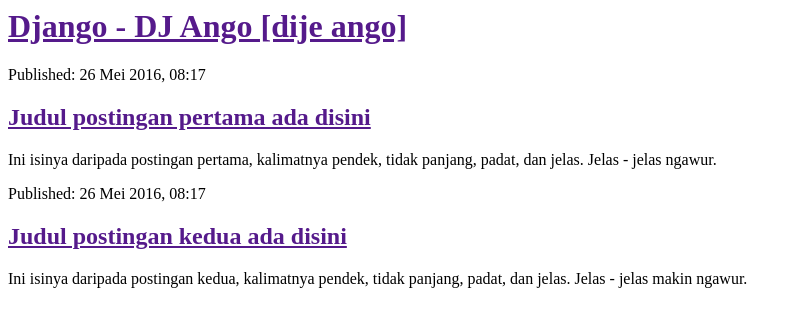
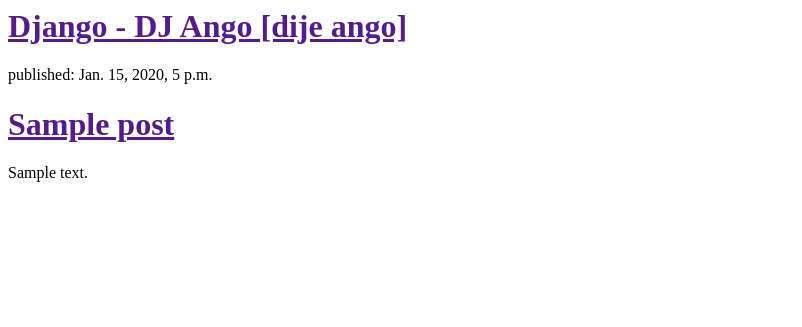
Before and after one commit to criespy/my-first-blog, a Django app: template blog/templates/blog/post_list.html in a window 1280 px wide. Shown: the top 327 px of the page, without its empty margins (0-802 px from the left). Run offline with Django 3.2, Linux system fonts and the light colour scheme; the template is opened without the code that fills it: values that come from a table or form of the project are taken from there, others are empty; tables that the repository leaves empty hold one stand-in row (values such as "Sample post").

Commit message:
Udah bisa nampilin data di homepage

```diff
--- a/blog/templates/blog/post_list.html
+++ b/blog/templates/blog/post_list.html
@@ -6,15 +6,12 @@
   <div>
     <h1><a href="">Django - DJ Ango [dije ango]</a></h1>
   </div>
+  {% for post in posts %}
   <div>
-    <p>Published: 26 Mei 2016, 08:17</p>
-    <p><h2><a href="">Judul postingan pertama ada disini</a></h2></p>
-    <p>Ini isinya daripada postingan pertama, kalimatnya pendek, tidak panjang, padat, dan jelas. Jelas - jelas ngawur.</p>
+    <p>published: {{ post.published_date }}</p>
+    <h1><a href="">{{ post.title }}</a></h1>
+    <p>{{ post.text|linebreaks }}</p>
   </div>
-  <div>
-    <p>Published: 26 Mei 2016, 08:17</p>
-    <p><h2><a href="">Judul postingan kedua ada disini</a></h2></p>
-    <p>Ini isinya daripada postingan kedua, kalimatnya pendek, tidak panjang, padat, dan jelas. Jelas - jelas makin ngawur.</p>
-  </div>
+  {% endfor %}
 </body>
 </html>
--- a/blog/views.py
+++ b/blog/views.py
@@ -1,4 +1,7 @@
 from django.shortcuts import render
+from .models import Post
+from django.utils import timezone
 
 def post_list(request):
-    return render(request, 'blog/post_list.html', {})
+    posts = Post.objects.filter(published_date__lte=timezone.now()).order_by('published_date')
+    return render(request, 'blog/post_list.html', {'posts' : posts})
```
